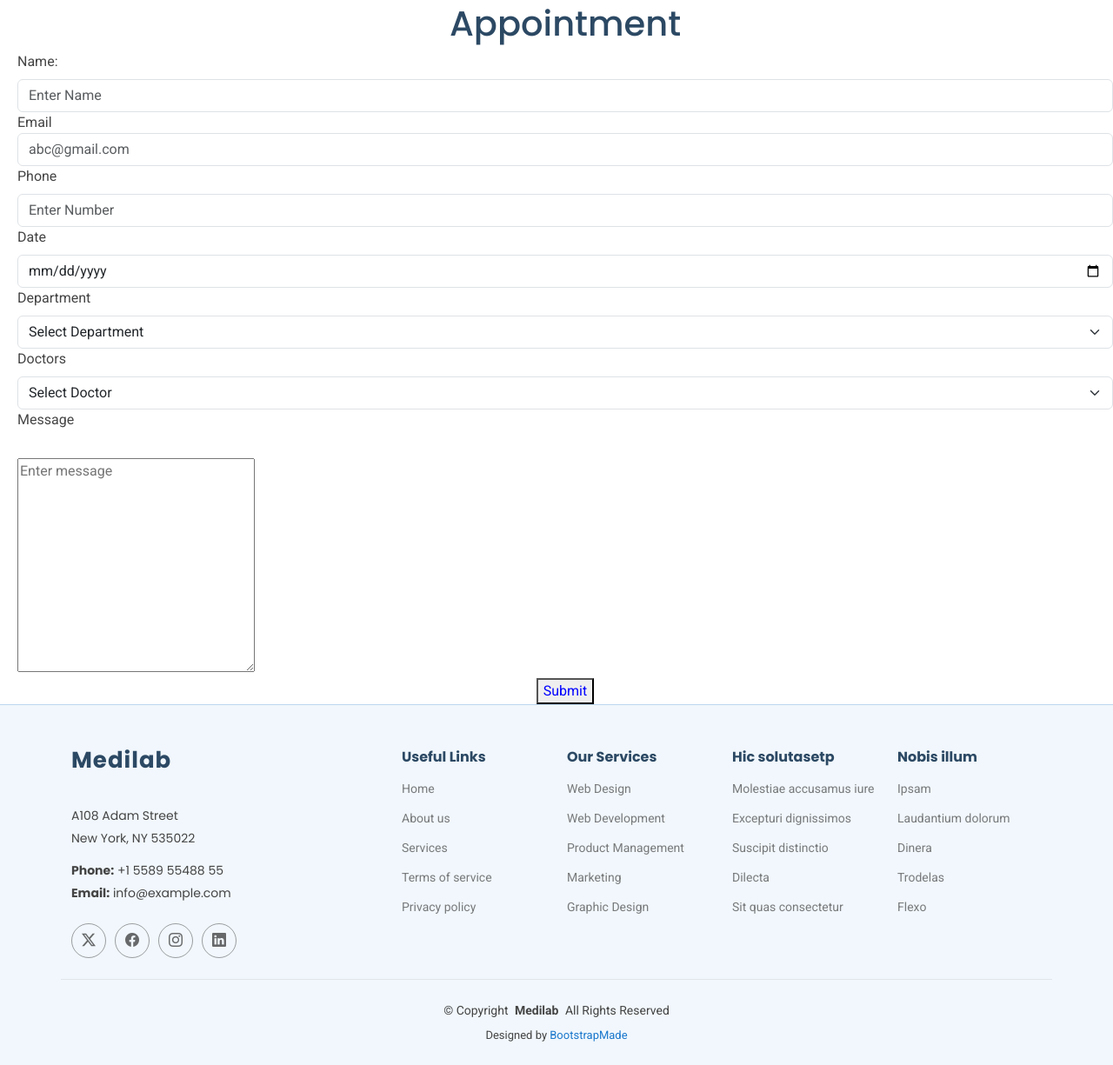
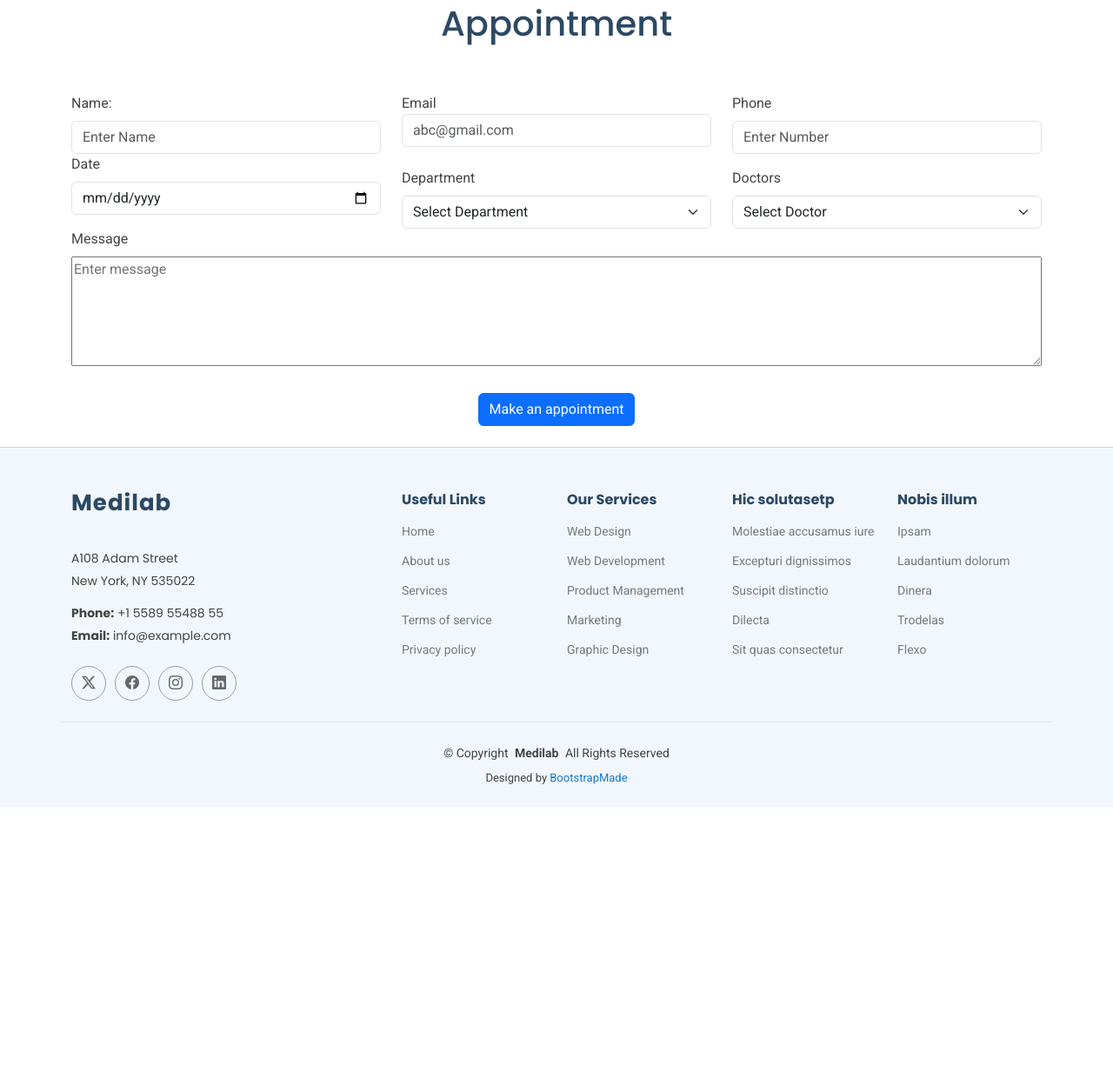
Before and after one commit to Mun3n33/Medilab, a Django app: page /appointments/ in a window 1280 px wide. Shown: the part 110-1335 px from the top of the page at 87% size. After the commit the page ends 1039 px from the top, so only its background shows below. Run offline with Django 5.2, Linux system fonts and the light colour scheme; some libraries are stand-ins or nearby versions.

Commit message:
first commit

```diff
--- a/medilabapp/urls.py
+++ b/medilabapp/urls.py
@@ -30,5 +30,7 @@ urlpatterns = [
     path('contacts/', views.contact, name='contacts'),
     path('patients/', views.patient, name='patients'),
     path('appointments/', views.appointment, name='appointments'),
+    path('shows/', views.show, name='shows'),
+    path('deletes/<int:id>', views.delete,),
 
 ]
--- a/medilabapp/views.py
+++ b/medilabapp/views.py
@@ -71,3 +71,14 @@ def appointment(request):
         return redirect('/appointments')
     else:
         return render(request, 'appointment.html')
+
+
+def show(request):
+    data = Registration.objects.all()
+    return render(request, 'show.html', {'appointments': data})
+
+
+def delete(request, id):
+    myappointment = Registration.objects.get(id=id)
+    myappointment.delete()
+    return redirect('/shows')
--- a/templates/appointment.html
+++ b/templates/appointment.html
@@ -4,30 +4,32 @@
 
 {% block body %}
 
-<form action="" method="POST" style="margin-left:20px">
+<form action="" method="POST" >
      {% csrf_token %}
      <h1 class="text-center">Appointment</h1>
-     <div>
-     <div style="display: block">
-         <div>
+    <br><br>
+     <div class="container" data-aos="fade-up" data-aos-delay="100" >
+     <div class="row">
+         <div class="col-md-4 form-group">
              <label for="name"  class="form-label">Name:</label>
              <input type="text" id="name" name="name" class="form-control" placeholder="Enter Name" required="required">
          </div>
-         <div>
+         <div class="col-md-4 form-group mt-3 mt-md-0">
              <label for="email">Email</label>
              <input type="text" id="email" name="email" class="form-control" placeholder="abc@gmail.com" required="required">
          </div>
-         <div>
+         <div class="col-md-4 form-group mt-3 mt-md-0" >
              <label for="phone"  class="form-label">Phone</label><br>
              <input type="text" id="phone" name="phone" class="form-control" placeholder="Enter Number" required="required">
-         </div>
-         <div>
+         </div >
+
+     </div>
+     <div class="row">
+          <div class="col-md-4 form-group mt-3 mt-md-0">
              <label for="date" class="form-label" >Date</label>
              <input type="date" id="date" name="date" class="form-control"  required="required">
          </div>
-     </div>
-     <div style="display: block">
-         <div>
+         <div class="col-md-4 form-group mt-3">
                <label for="department" class="form-label">Department</label>
                <select name="department" id="department" class="form-select" required="">
                 <option value="">Select Department</option>
@@ -36,7 +38,7 @@
                 <option value="Department 3">Department 3</option>
               </select>
          </div>
-         <div>
+         <div class="col-md-4 form-group mt-3">
               <label for="doctors" class="form-label">Doctors</label>
               <select name="doctor" id="doctor" class="form-select" required="">
                 <option value="">Select Doctor</option>
@@ -45,14 +47,16 @@
                 <option value="Doctor 3">Doctor 3</option>
               </select>
          </div>
+     </div>
+
          <div>
-                <label for="message" class="form-label">Message</label><br><br>
-                <textarea name="message" id="message" cols="30" rows="10" placeholder="Enter message"></textarea>
+                <label for="message" class="form-label">Message</label><br>
+                <textarea name="message" id="message" cols="30" rows="5" placeholder="Enter message" style="width: 100%"></textarea>
          </div>
      </div>
-     </div>
-    <div style="text-align: center;"><button type="submit" style="color:blue">Submit</button></div>
-
+    <br>
+    <div style="text-align: center;"><button type="submit" class="btn btn-primary">Make an appointment</button></div>
+    <br>
 </form>
 
 
```
Also changed, not shown: templates/show.html (added, +36 -0 lines), db.sqlite3.
